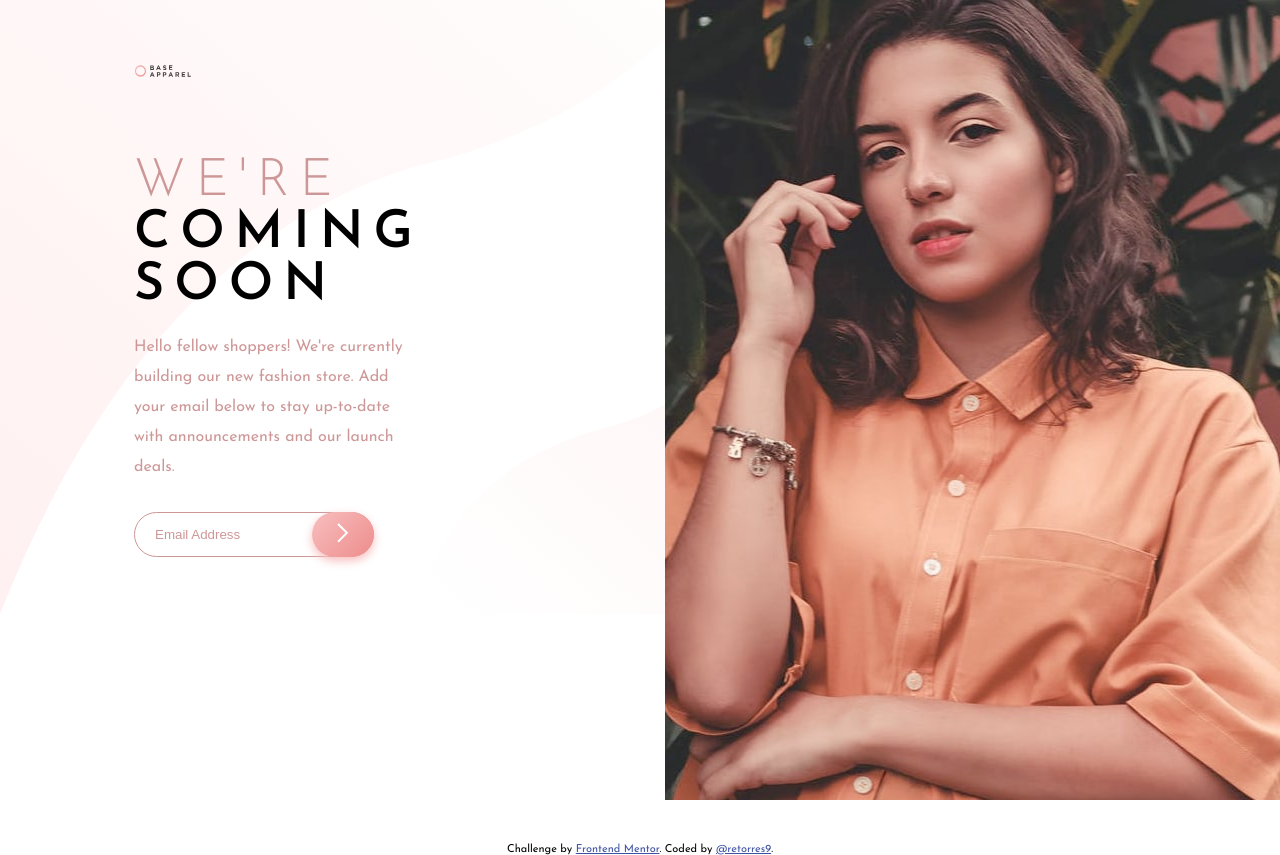
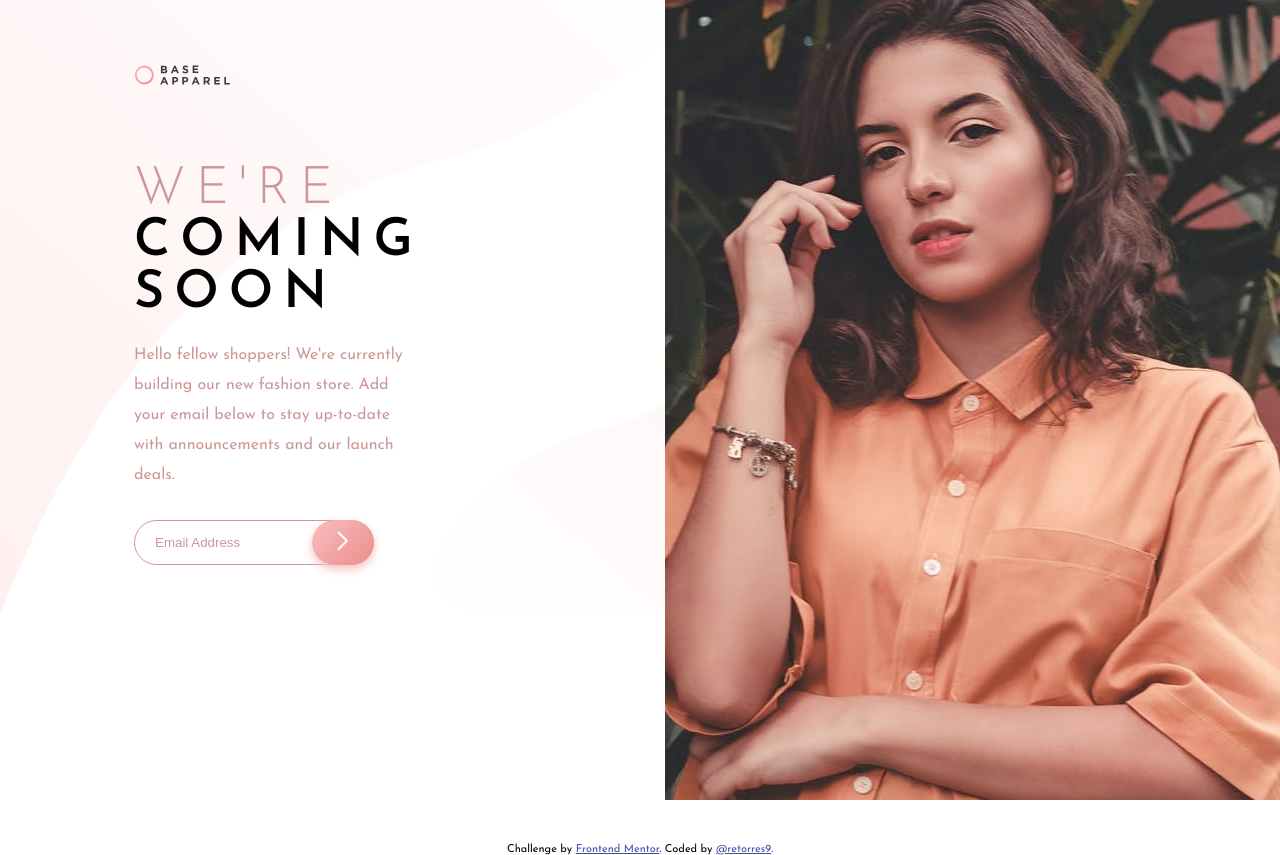
Before and after one commit to retorres9/frontend-mentors-base-apparel, a plain HTML site: page index.html in a window 1280 px wide. Drawn offline with Linux system fonts and the light colour scheme.

Commit message:
Minimal change on logo width in desktop device

```diff
--- a/style.css
+++ b/style.css
@@ -140,7 +140,7 @@ button {
         font-size: 52px;
     }
     .header img {
-        width: 24%;
+        width: 33%;
     }
     .paragraph {
         width: 130%;
```
